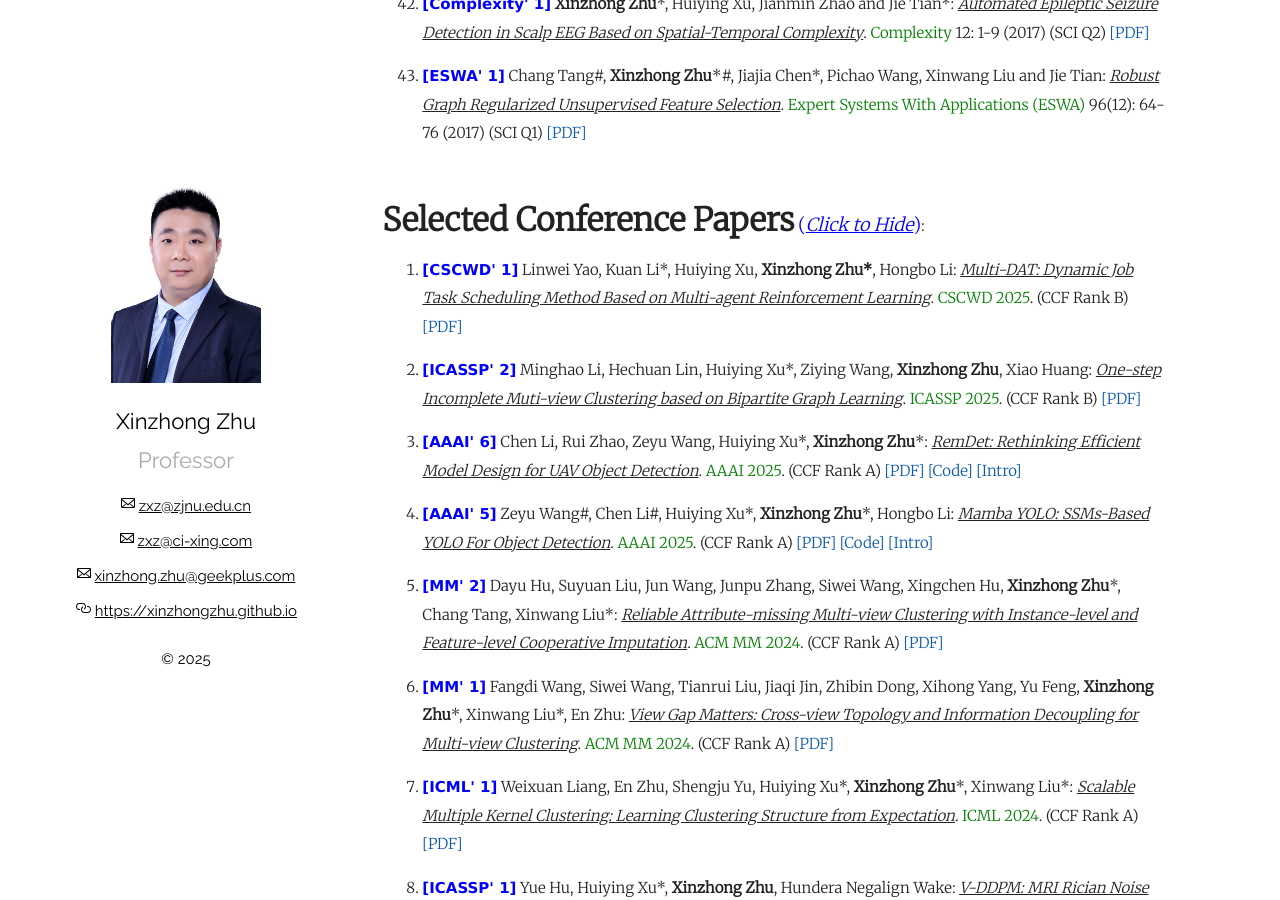
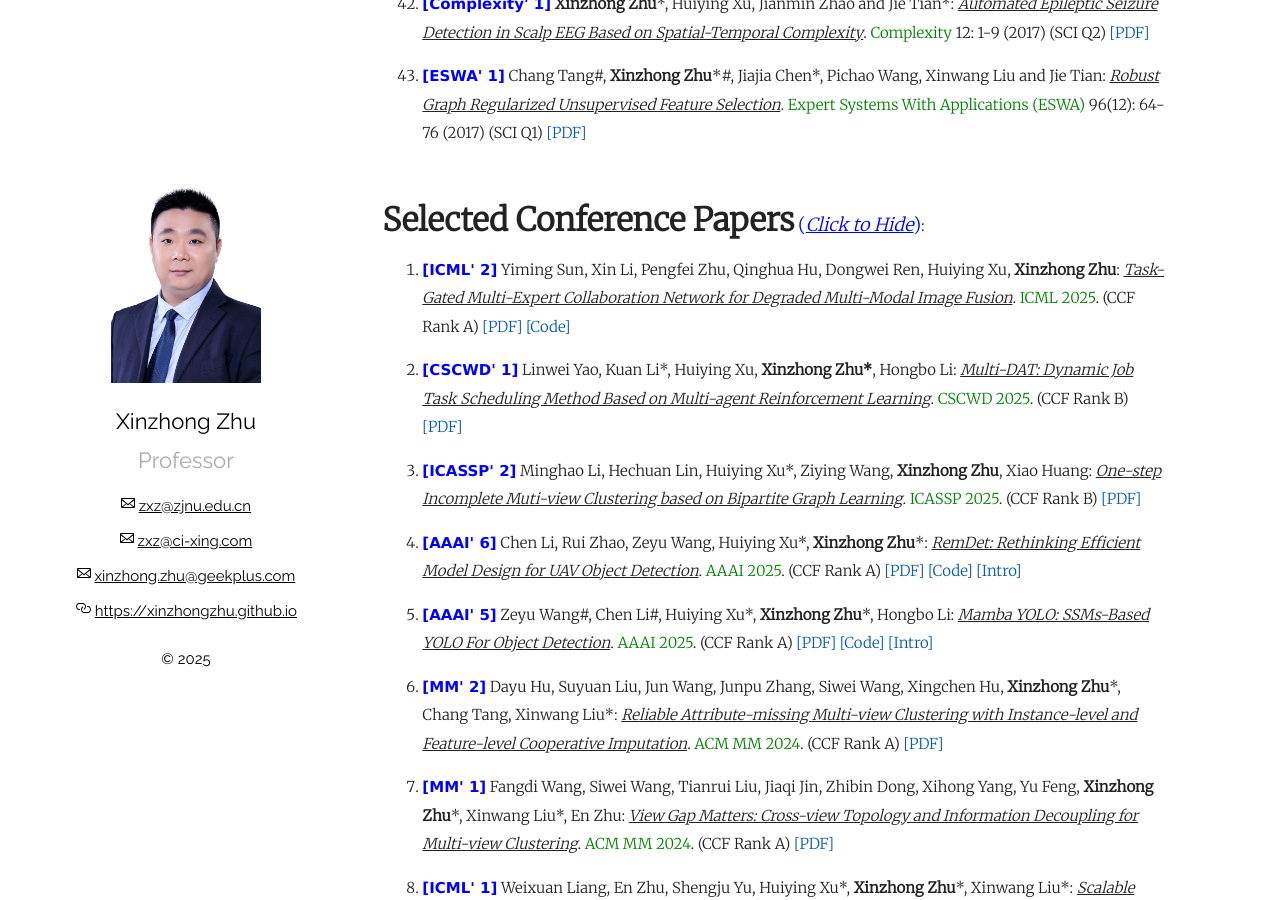
Before and after one commit to xinzhongzhu/xinzhongzhu.github.io, a Jekyll site: the page built from index.md, in a window 1280 px wide and 900 px high, scrolled down 4990 px. Built offline with Jekyll 4.4.1, drawn with Linux system fonts in a browser that asks for light colours.

Commit message:
Update index.md

```diff
--- a/index.md
+++ b/index.md
@@ -133,6 +133,8 @@ Please drop me a message by email: <u>zxz@zjnu.edu.cn</u> or <u>zxz@ci-xing.com<
   <p>
     <ol>
 
+<p style="margin-top: 8px;"><li><font face="verdana" color="blue"><b>[ICML' 2]</b></font> Yiming Sun, Xin Li, Pengfei Zhu, Qinghua Hu, Dongwei Ren, Huiying Xu, <b>Xinzhong Zhu</b>: <i><u>Task-Gated Multi-Expert Collaboration Network for Degraded Multi-Modal Image Fusion</u></i>. <font color="green">ICML 2025</font>. (CCF Rank A) <a href = "https://xinzhongzhu.github.io/document/3251_Task_Gated_Multi_Expert.pdf">[PDF]</a> <a href = "https://github.com/LeeX54946/TG-ECNet">[Code]</a>  </li></p>
+
 <p style="margin-top: 8px;"><li><font face="verdana" color="blue"><b>[CSCWD' 1]</b></font> Linwei Yao, Kuan Li*, Huiying Xu, <b>Xinzhong Zhu*</b>,  Hongbo Li: <i><u>Multi-DAT: Dynamic Job Task Scheduling Method Based on Multi-agent Reinforcement Learning</u></i>. <font color="green">CSCWD 2025</font>. (CCF Rank B) <a href = "https://xinzhongzhu.github.io/document/Dynamic_scheduling_of_carrier_based_aircraft_support_tasks_based_on_multi_agent_reinforcement_learning.pdf">[PDF]</a>  </li></p>
 
 <p style="margin-top: 8px;"><li><font face="verdana" color="blue"><b>[ICASSP' 2]</b></font> Minghao Li, Hechuan Lin, Huiying Xu*, Ziying Wang, <b>Xinzhong Zhu</b>,  Xiao Huang: <i><u>One-step Incomplete Muti-view Clustering based on Bipartite Graph Learning</u></i>. <font color="green">ICASSP 2025</font>. (CCF Rank B) <a href = "https://xinzhongzhu.github.io/document/Minghao-Li.pdf">[PDF]</a>  </li></p>
```
